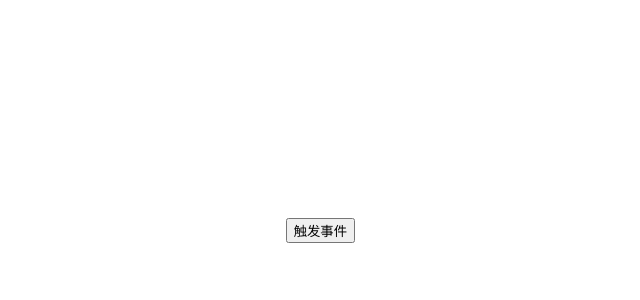
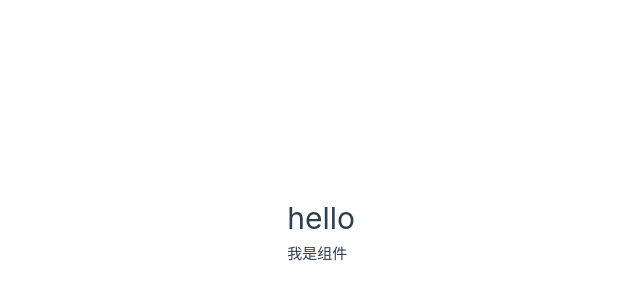
Before and after one commit to sakei1982/vue3-project, a Vue app: page / in a window 1280 px wide. Shown: the part 170-470 px from the top of the page, without its empty margins (285-925 px from the left). Built offline with nearby package versions, Linux system fonts and the light colour scheme.

Commit message:
mubanyinyong

```diff
--- a/src/App.vue
+++ b/src/App.vue
@@ -1,11 +1,16 @@
 <script setup>
-import sonCom from './son-com.vue';
-const getMessage = (msg) => {
-  console.log(msg);
-}
+import TestCom from './test-com.vue'
+import { onMounted, ref } from 'vue'
+const h1Ref = ref(null)
+const TestComRef = ref(null)
+onMounted(()=>{
+  console.log(h1Ref.value);
+  console.log(TestComRef.value);
+})
 </script>
 <template>
   <div>
-    <sonCom @get-message="getMessage" />
+    <h1 ref="h1Ref">hello</h1>
+    <TestCom ref="TestComRef"/>
   </div>
 </template>
--- /dev/null
+++ b/src/test-com.vue
@@ -0,0 +1,14 @@
+<script setup>
+    import {ref} from 'vue'
+    const name = ref('test name')
+    const setName = ()=>{
+        name.value='test new name'
+    }
+    defineExpose({
+        name,
+        setName
+    })
+</script>
+<template>
+    <div>我是组件</div>
+</template>
```
